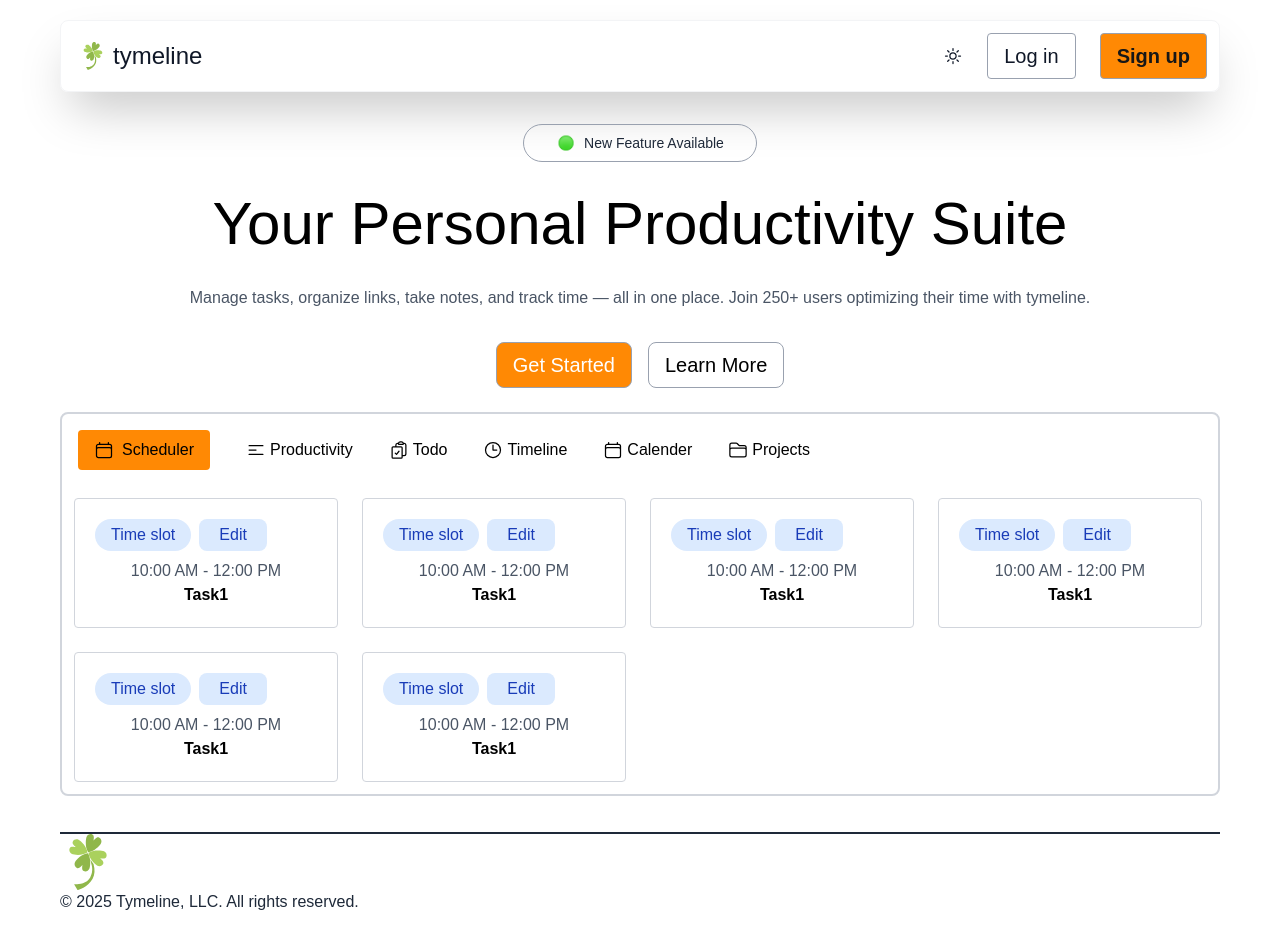
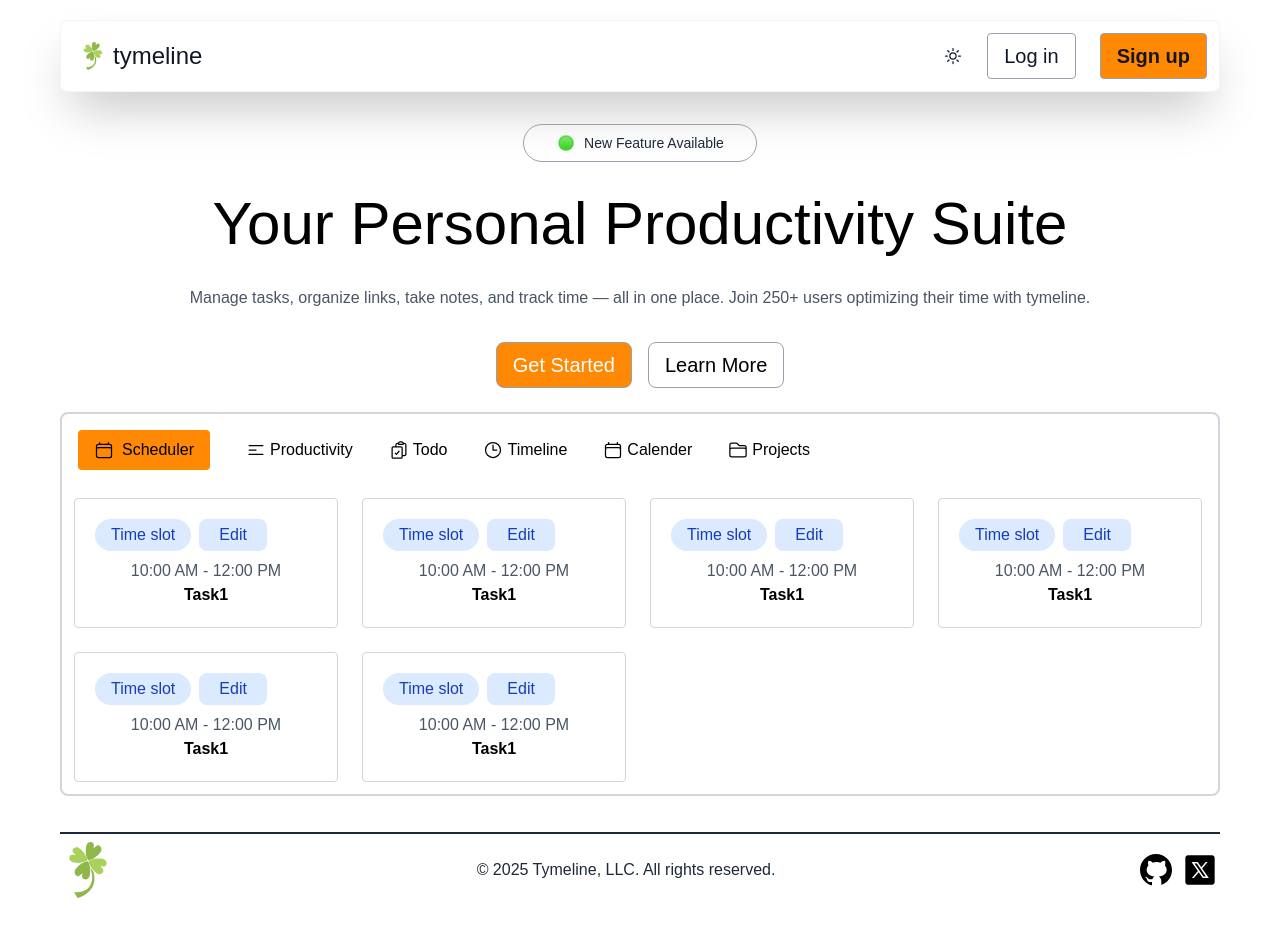
Before and after one commit to 24Atharv/manager, a Next.js app in the folder client/: page / in a window 1280 px wide. Built offline with nearby package versions, Linux system fonts and the light colour scheme.

Commit message:
footer create

```diff
--- a/client/app/Icons/GithubIcon.tsx
+++ b/client/app/Icons/GithubIcon.tsx
@@ -1,5 +1,5 @@
 export const GithubIcon = () => {
-    return <svg xmlns="http://www.w3.org/2000/svg" x="0px" y="0px" width="100" height="100" viewBox="0 0 30 30">
+    return <svg xmlns="http://www.w3.org/2000/svg" className="h-10 w-10" x="0px" y="0px" width="100" height="100" viewBox="0 0 30 30">
     <path d="M15,3C8.373,3,3,8.373,3,15c0,5.623,3.872,10.328,9.092,11.63C12.036,26.468,12,26.28,12,26.047v-2.051 c-0.487,0-1.303,0-1.508,0c-0.821,0-1.551-0.353-1.905-1.009c-0.393-0.729-0.461-1.844-1.435-2.526 c-0.289-0.227-0.069-0.486,0.264-0.451c0.615,0.174,1.125,0.596,1.605,1.222c0.478,0.627,0.703,0.769,1.596,0.769 c0.433,0,1.081-0.025,1.691-0.121c0.328-0.833,0.895-1.6,1.588-1.962c-3.996-0.411-5.903-2.399-5.903-5.098 c0-1.162,0.495-2.286,1.336-3.233C9.053,10.647,8.706,8.73,9.435,8c1.798,0,2.885,1.166,3.146,1.481C13.477,9.174,14.461,9,15.495,9 c1.036,0,2.024,0.174,2.922,0.483C18.675,9.17,19.763,8,21.565,8c0.732,0.731,0.381,2.656,0.102,3.594 c0.836,0.945,1.328,2.066,1.328,3.226c0,2.697-1.904,4.684-5.894,5.097C18.199,20.49,19,22.1,19,23.313v2.734 c0,0.104-0.023,0.179-0.035,0.268C23.641,24.676,27,20.236,27,15C27,8.373,21.627,3,15,3z"></path>
 </svg>
 }
--- a/client/app/Icons/TwitterIcon.tsx
+++ b/client/app/Icons/TwitterIcon.tsx
@@ -1,5 +1,5 @@
 export const TwitterIcon = () => {
-    return <svg xmlns="http://www.w3.org/2000/svg" x="0px" y="0px" width="100" height="100" viewBox="0 0 30 30">
+    return <svg xmlns="http://www.w3.org/2000/svg" className="h-10 w-10" x="0px" y="0px" width="100" height="100" viewBox="0 0 30 30">
         <path d="M 6 4 C 4.895 4 4 4.895 4 6 L 4 24 C 4 25.105 4.895 26 6 26 L 24 26 C 25.105 26 26 25.105 26 24 L 26 6 C 26 4.895 25.105 4 24 4 L 6 4 z M 8.6484375 9 L 13.259766 9 L 15.951172 12.847656 L 19.28125 9 L 20.732422 9 L 16.603516 13.78125 L 21.654297 21 L 17.042969 21 L 14.056641 16.730469 L 10.369141 21 L 8.8945312 21 L 13.400391 15.794922 L 8.6484375 9 z M 10.878906 10.183594 L 17.632812 19.810547 L 19.421875 19.810547 L 12.666016 10.183594 L 10.878906 10.183594 z"></path>
     </svg>
 }
--- a/client/app/components/Footer.tsx
+++ b/client/app/components/Footer.tsx
@@ -1,10 +1,18 @@
 import Image from "next/image"
 import leafSvg from '../assets/leaf.svg'
+import { GithubIcon } from "../Icons/GithubIcon"
+import { TwitterIcon } from "../Icons/TwitterIcon"
 
 export const Footer = () => {
     return <div className="mt-9">
         <hr className="border border-gray-800" />
+        <div className="flex gap-3 justify-between mt-2 items-center">
         <Image src={leafSvg} alt="leafIcon" className="w-14 h-14" />
         <span className="text-gray-800">© 2025 Tymeline, LLC. All rights reserved.</span>
+        <span className="flex gap-1">
+            <GithubIcon />
+            <TwitterIcon />
+        </span>
+        </div>
     </div>
 }
```
